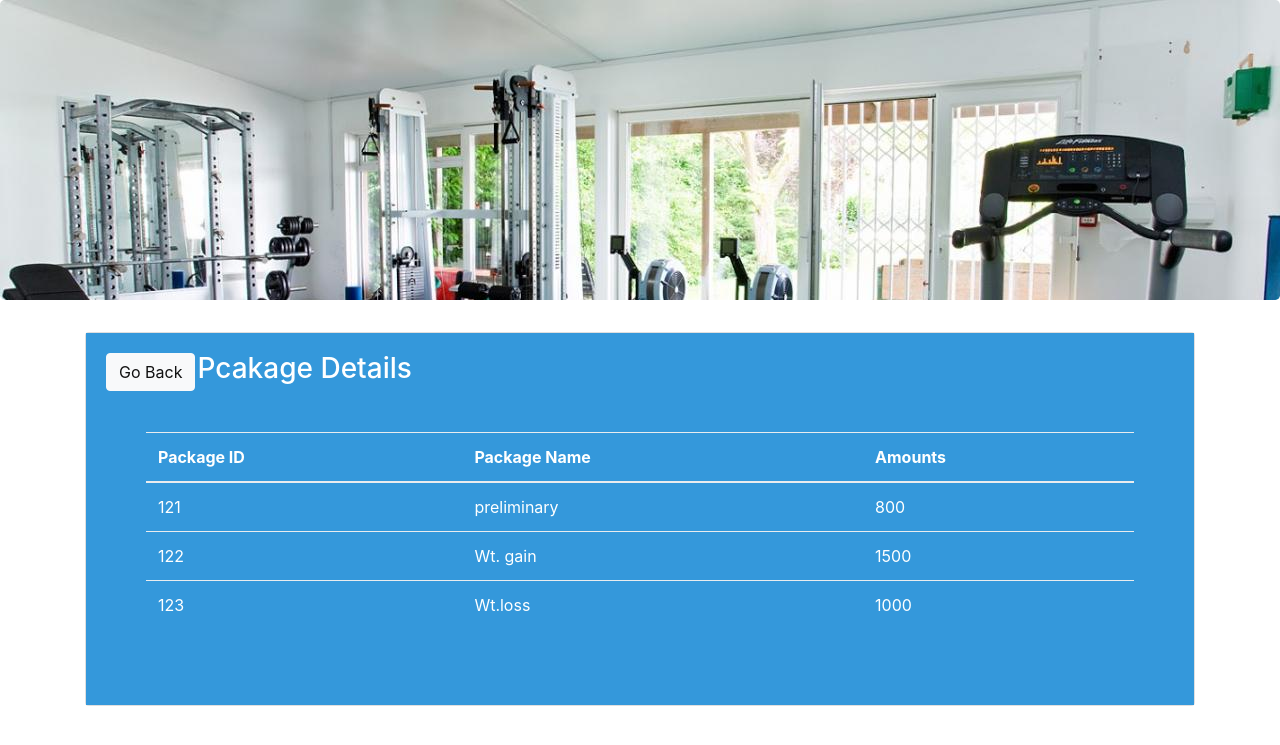
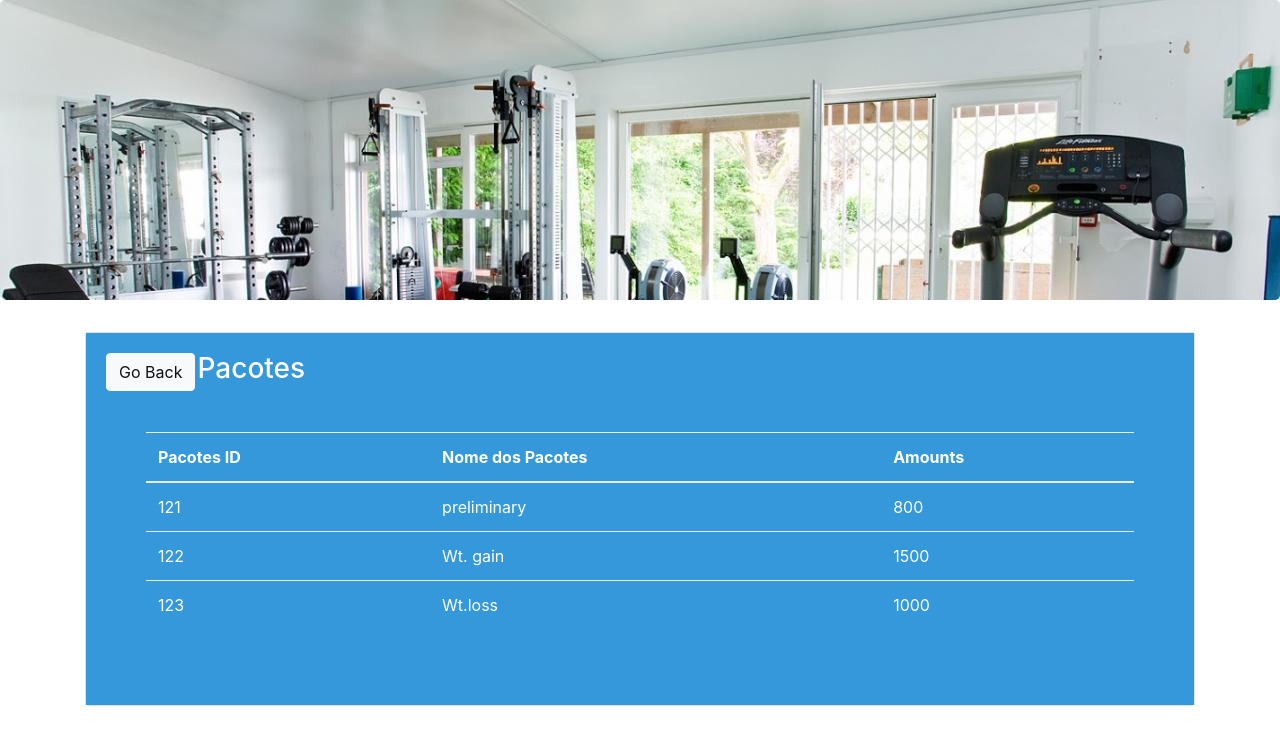
Before and after one commit to thuanedesouza/Academia, a PHP site: page /package.php in a window 1280 px wide. Shown: the top 745 px of the page. Run offline with PHP 8.4, Linux system fonts and the light colour scheme; data comes from the database, SQL or seed files in the repository; some libraries are stand-ins or nearby versions.

Commit message:
Update package.php

```diff
--- a/package.php
+++ b/package.php
@@ -15,7 +15,7 @@
              <div class="col-md-1">
     <a href="admin-panel.php" class="btn btn-light ">Go Back</a>
              </div>
-             <div class="col-md-3"><h3>Pcakage Details</h3></div>
+             <div class="col-md-3"><h3>Pacotes</h3></div>
              <div class="col-md-8">
          <form class="form-group" action="patient_search.php" method="post">
           <div class="row">
@@ -26,8 +26,8 @@
     <table class="table table-hover">
         <thead>
      <tr>
-            <th>Package ID </th>
-            <th>Package Name</th>
+            <th>Pacotes ID </th>
+            <th>Nome dos Pacotes</th>
          <th>Amounts</th>
 
         </tr>
```
